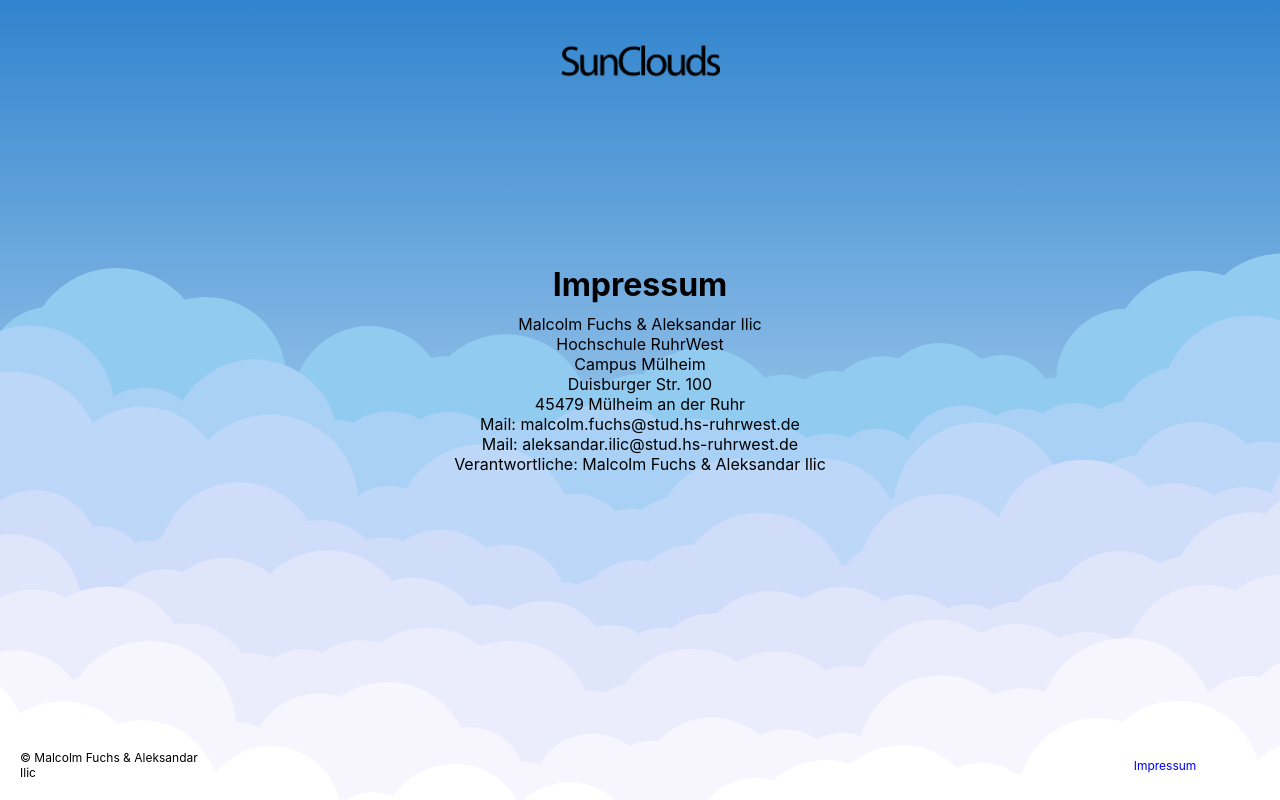
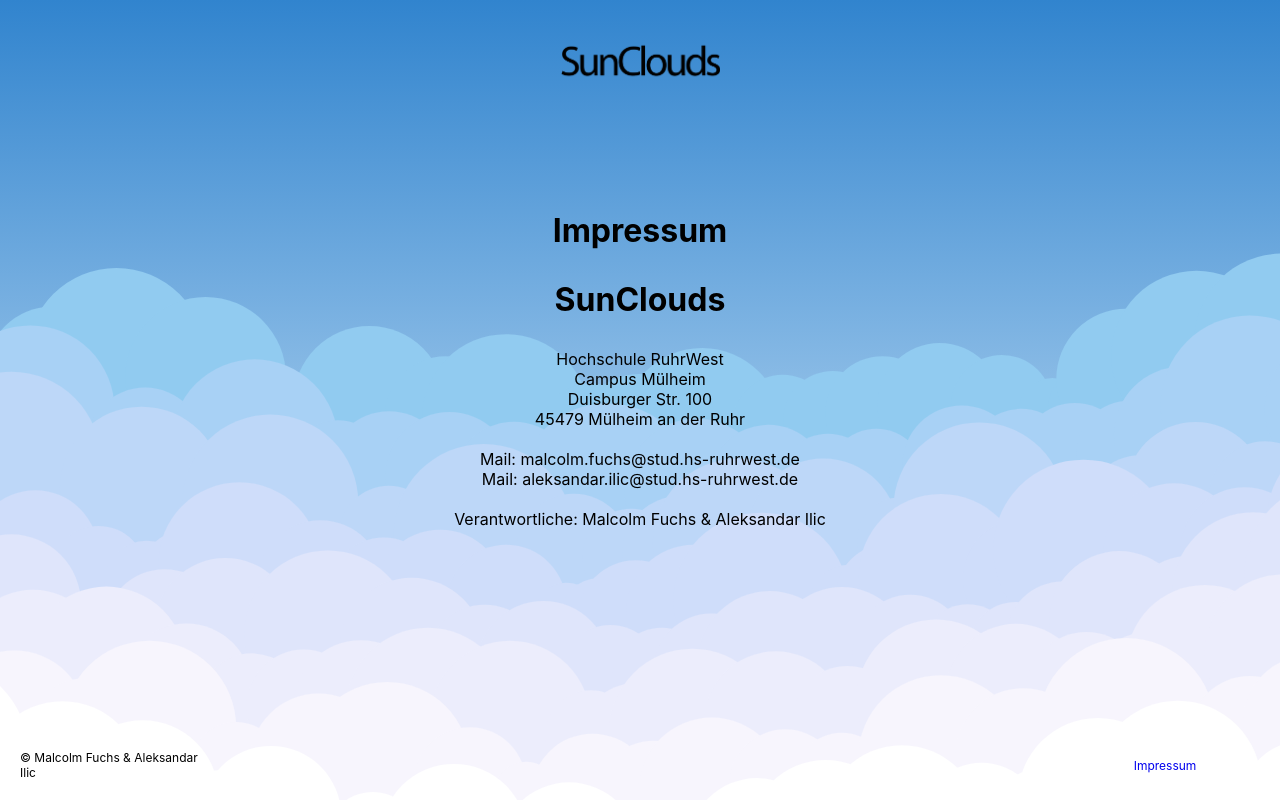
Before and after one commit to MalcolmFuchs/SunClouds, a React (Create React App) app in the folder application/: page /Impressum in a window 1280 px wide. Built offline with nearby package versions, Linux system fonts and the light colour scheme.

Commit message:
Umbrüche hinzugefügt und bearbeitet

```diff
--- a/application/src/components/Impressum.jsx
+++ b/application/src/components/Impressum.jsx
@@ -6,15 +6,17 @@ export default function Impressum() {
   return (
     <div className="Impressum">
       <h1>Impressum</h1>
-      <p>Malcolm Fuchs & Aleksandar Ilic</p>
+      <br />
+      <h1>SunClouds</h1>
+      <br />
       <p>Hochschule RuhrWest</p>
       <p>Campus Mülheim</p>
       <p>Duisburger Str. 100</p>
       <p>45479 Mülheim an der Ruhr</p>
-
+      <br />
       <p>Mail: malcolm.fuchs@stud.hs-ruhrwest.de</p>
       <p>Mail: aleksandar.ilic@stud.hs-ruhrwest.de</p>
-
+      <br />
       <p>Verantwortliche: Malcolm Fuchs & Aleksandar Ilic</p>
     </div>
   );
```
